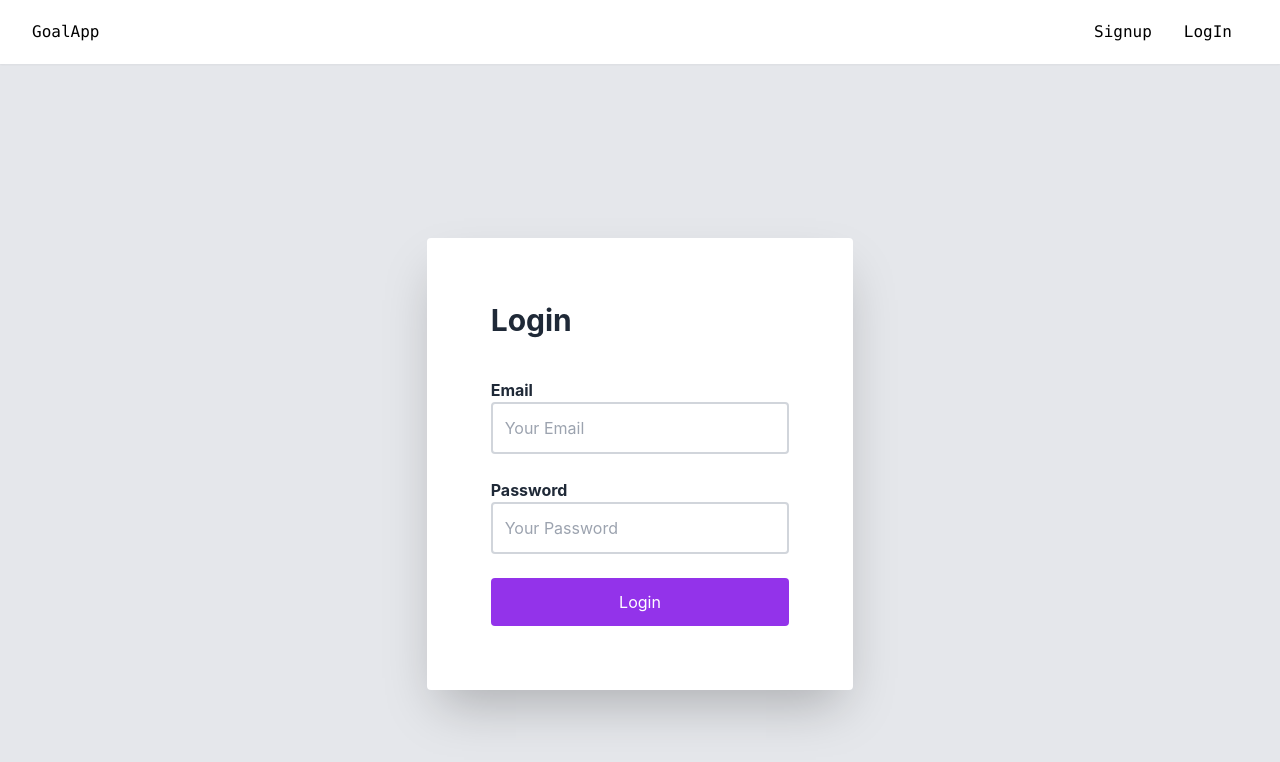
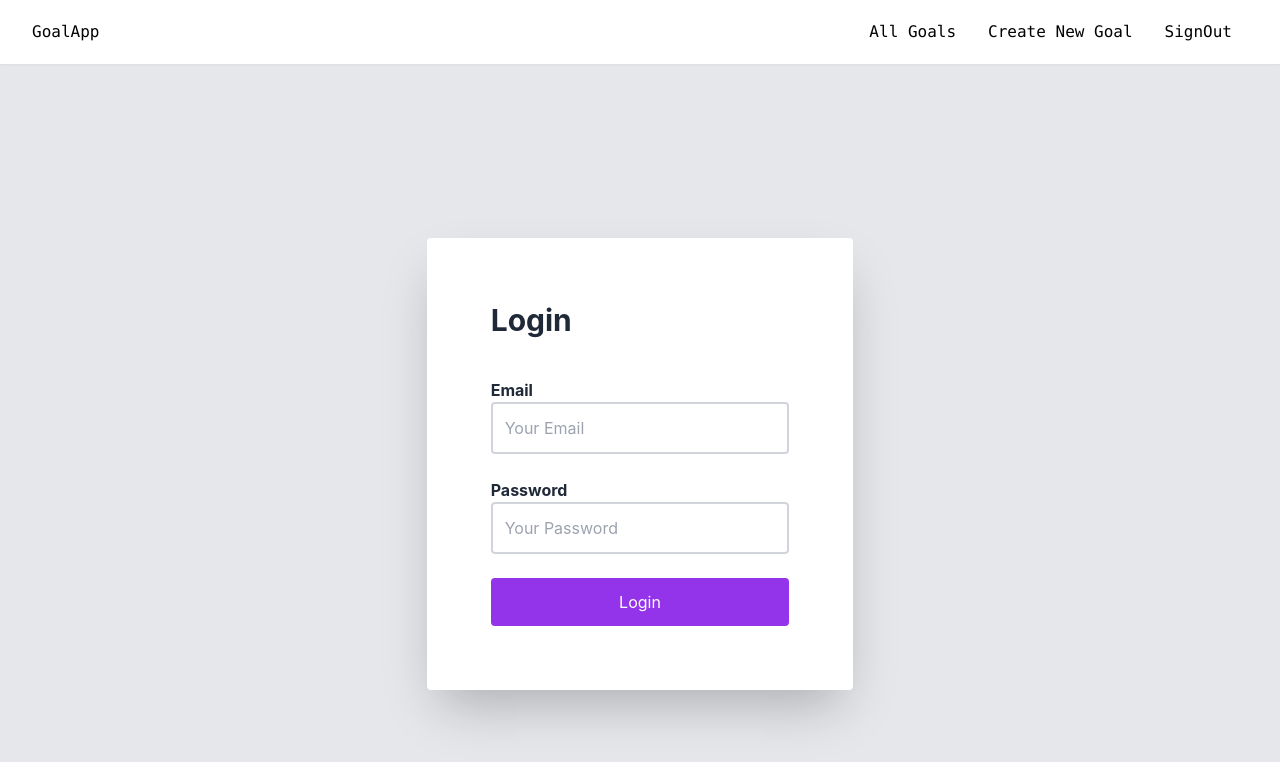
Before and after one commit to Dev-Abs/goalsapp, a React (Create React App) app in the folder goalapp-frontend/: page / in a window 1280 px wide. Shown: the top 762 px of the page. Built offline with nearby package versions, Linux system fonts and the light colour scheme.

Commit message:
navbar rander condition changed

```diff
--- a/goalapp-frontend/src/components/Navbar.jsx
+++ b/goalapp-frontend/src/components/Navbar.jsx
@@ -30,7 +30,7 @@ const Navbar = (props) => {
             ></path>
           </svg>
         </div>
-        {props.navbarMain ? (
+        {!token ? (
           <div className="pr-8 md:block hidden">
             {/* <a href="/" className="p-4">Home</a> */}
             <Link to="/allgoals" className="p-4">
```
